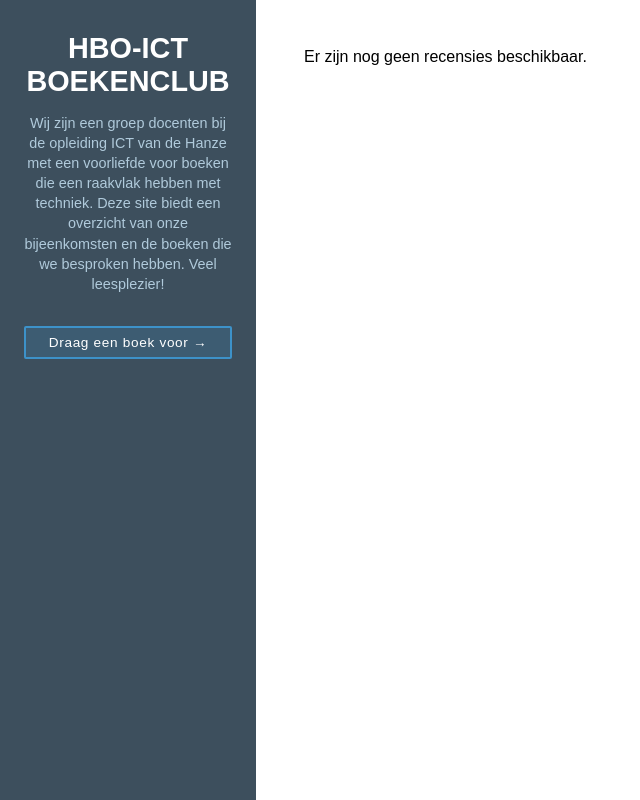
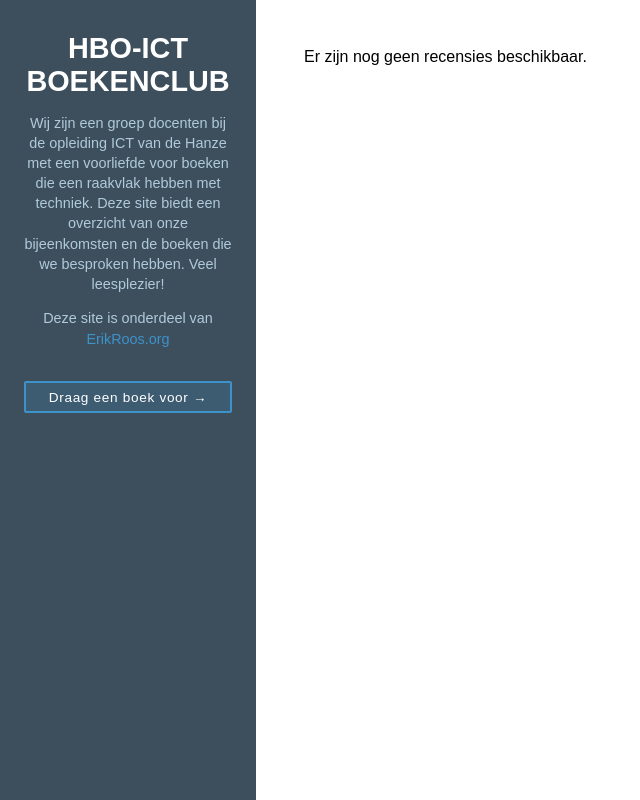
Before and after one commit to erikroos/boekenclub, a PHP site: page / in a window 1280 px wide. Shown: the whole page, without its empty margins (0-640 px from the left). Run offline with PHP 8.4, Linux system fonts and the light colour scheme; data that the repository does not hold is empty; some libraries are stand-ins or nearby versions.

Commit message:
Link naar erikroos.org toegevoegd

```diff
--- a/index.php
+++ b/index.php
@@ -35,6 +35,7 @@ try {
             <div class="header">
                 <h1 class="brand-title">HBO-ICT Boekenclub</h1>
                 <h2 class="brand-tagline">Wij zijn een groep docenten bij de opleiding ICT van de Hanze met een voorliefde voor boeken die een raakvlak hebben met techniek. Deze site biedt een overzicht van onze bijeenkomsten en de boeken die we besproken hebben. Veel leesplezier!</h2>
+                <p class="brand-tagline brand-tagline-sub">Deze site is onderdeel van <a href="https://erikroos.org">ErikRoos.org</a></p>
 
                 <nav class="nav">
                     <ul class="nav-list">
--- a/styles.css
+++ b/styles.css
@@ -51,6 +51,9 @@ h3 {
     color: rgb(176, 202, 219);
     font-size: 0.9em;
     line-height: 1.4;
+}
+.brand-tagline-sub {
+    margin-top: 1em;
 }
 
 .nav {
```
